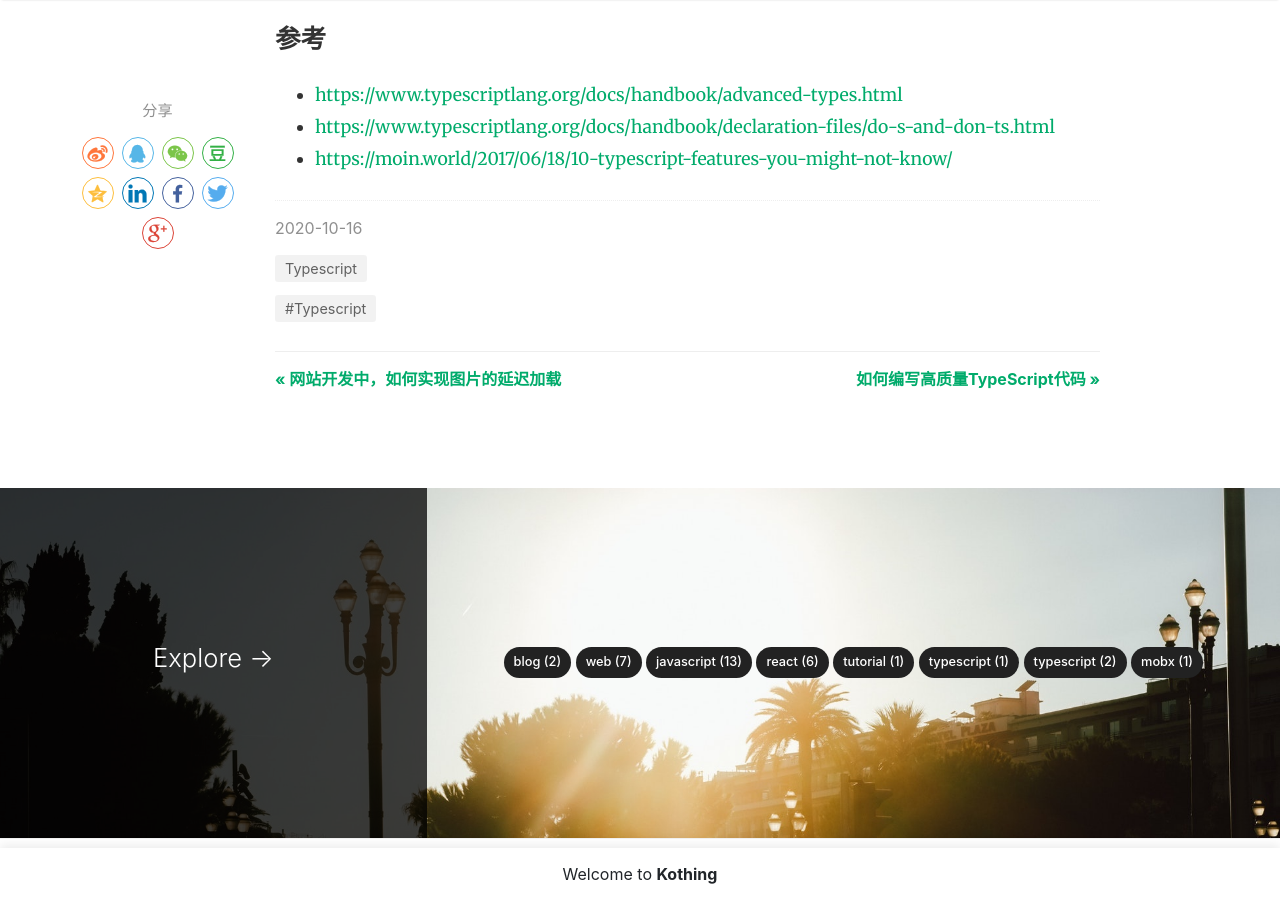
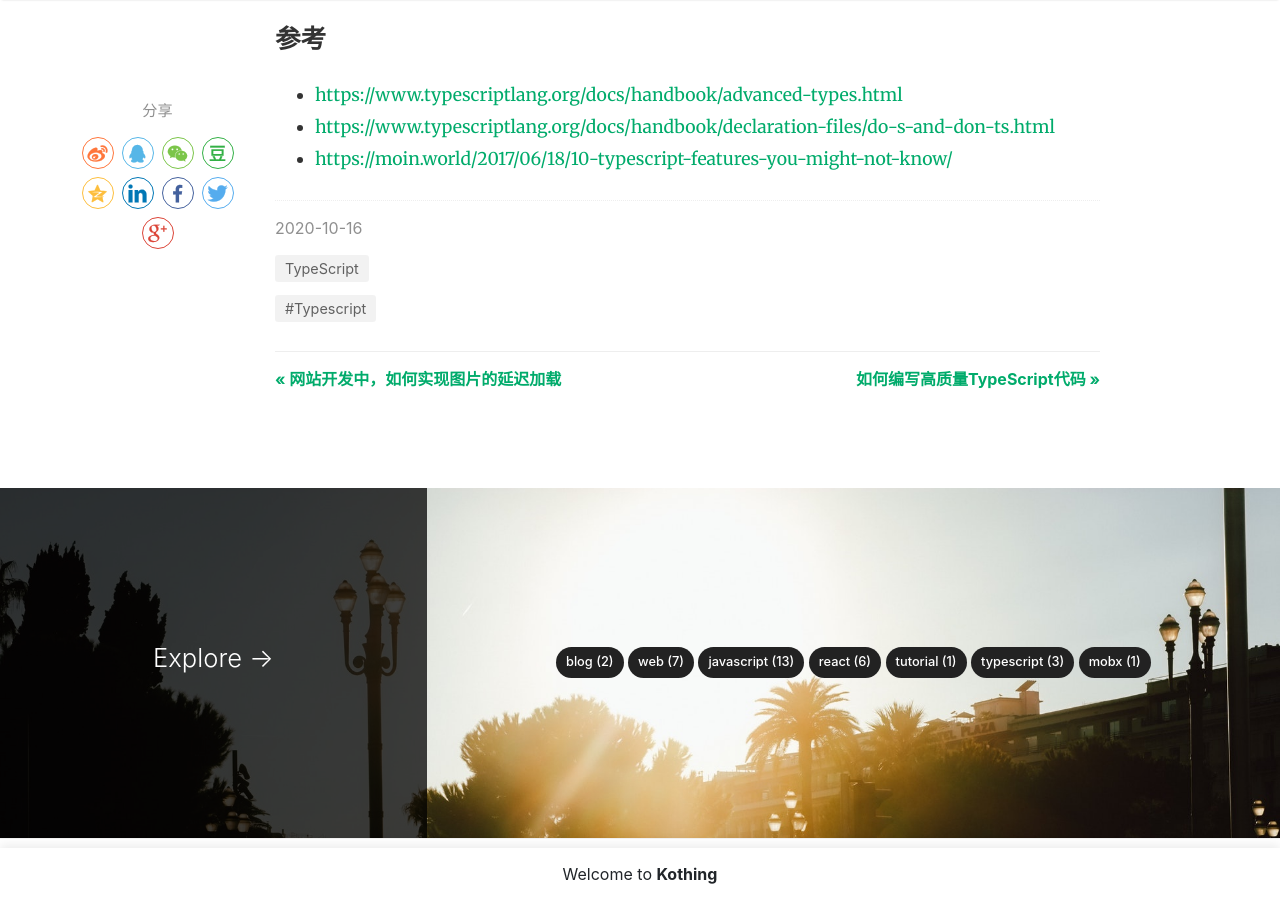
Before and after one commit to kothing/kothing.github.io, a Jekyll site: the page built from _posts/2020-10-16-typescript-advance-usage.md, in a window 1280 px wide and 900 px high, scrolled down 8143 px. Built offline with Jekyll 4.4.1, drawn with Linux system fonts in a browser that asks for light colours; nearby versions of some CDN libraries; comment, search, counter and statistics services are not loaded.

Commit message:
Update 2020-10-16-typescript-advance-usage.md

```diff
--- a/_posts/2020-10-16-typescript-advance-usage.md
+++ b/_posts/2020-10-16-typescript-advance-usage.md
@@ -2,7 +2,7 @@
 layout: post
 title:  "Typescript高级用法"
 author: Kothing
-categories: [ Typescript ]
+categories: [ TypeScript ]
 tags: [Typescript]
 image: assets/images/5.jpg
 description: "Typescript高级用法"
```
